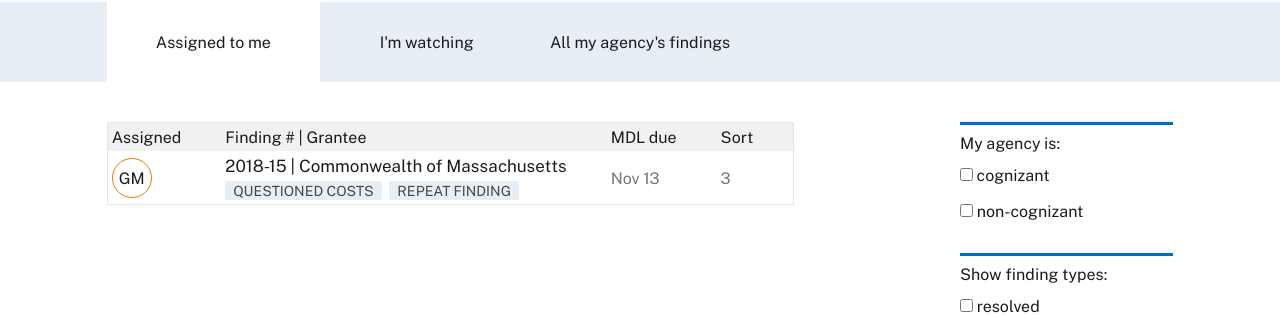
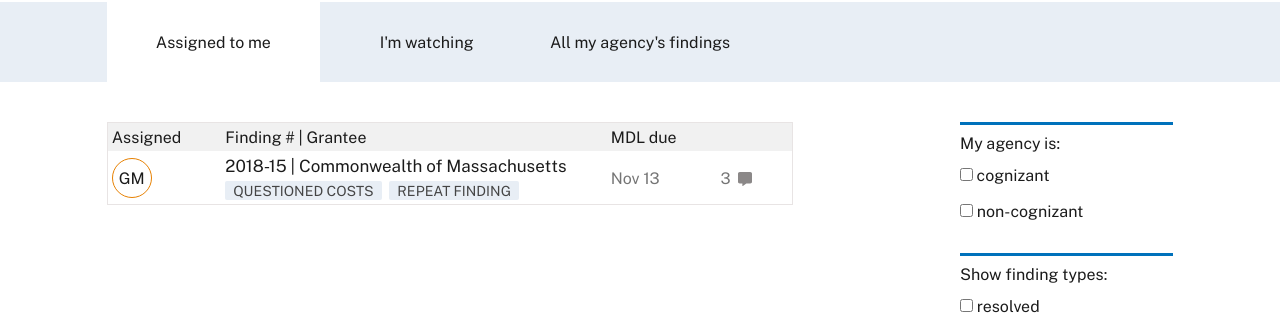
Before and after one commit to 18F/federal-grant-reporting, a Django app: page /findings/ in a window 1280 px wide. Shown: the part 199-514 px from the top of the page. Run offline with Django 3.2, Linux system fonts and the light colour scheme; data that the repository does not hold is empty.

Commit message:
Add gray comment icon

```diff
--- a/single-audit/resolve_findings/templates/resolve_findings/list.html
+++ b/single-audit/resolve_findings/templates/resolve_findings/list.html
@@ -30,7 +30,7 @@
             <th>Assigned</th>
             <th>Finding # | Grantee</th>
             <th>MDL due</th>
-            <th>Sort</th>
+            <th><!-- NOTE (ARS): This header should say "Sort" when sort functionality is implemented. --></th>
           </tr>
         </thead>
         <tbody>
@@ -50,7 +50,14 @@
             <td class="text-gray-50">
               Nov 13
             </td>
-            <td class="text-gray-50">3</td>
+            <td class="text-gray-50">
+              3
+              <img alt="comment icon"
+                src="{% static 'img/comment-alt-gray.svg' %}"
+                height="14"
+                class="margin-left-05"
+                style="position: relative; top: 2px;" />
+            </td>
           </tr>
         </tbody>
 
```
Also changed, not shown: single-audit/single_audit/static/img/comment-alt-gray.svg (added).
